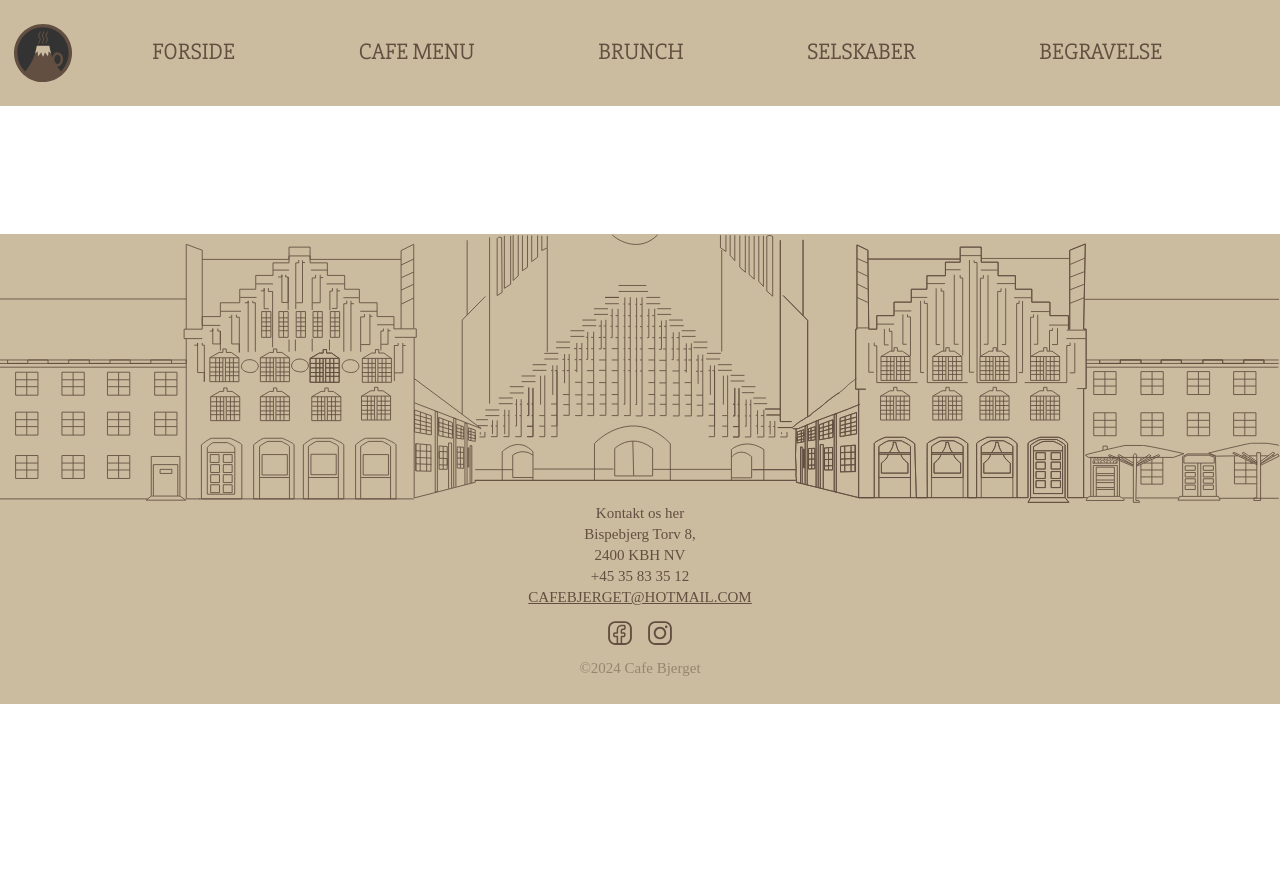
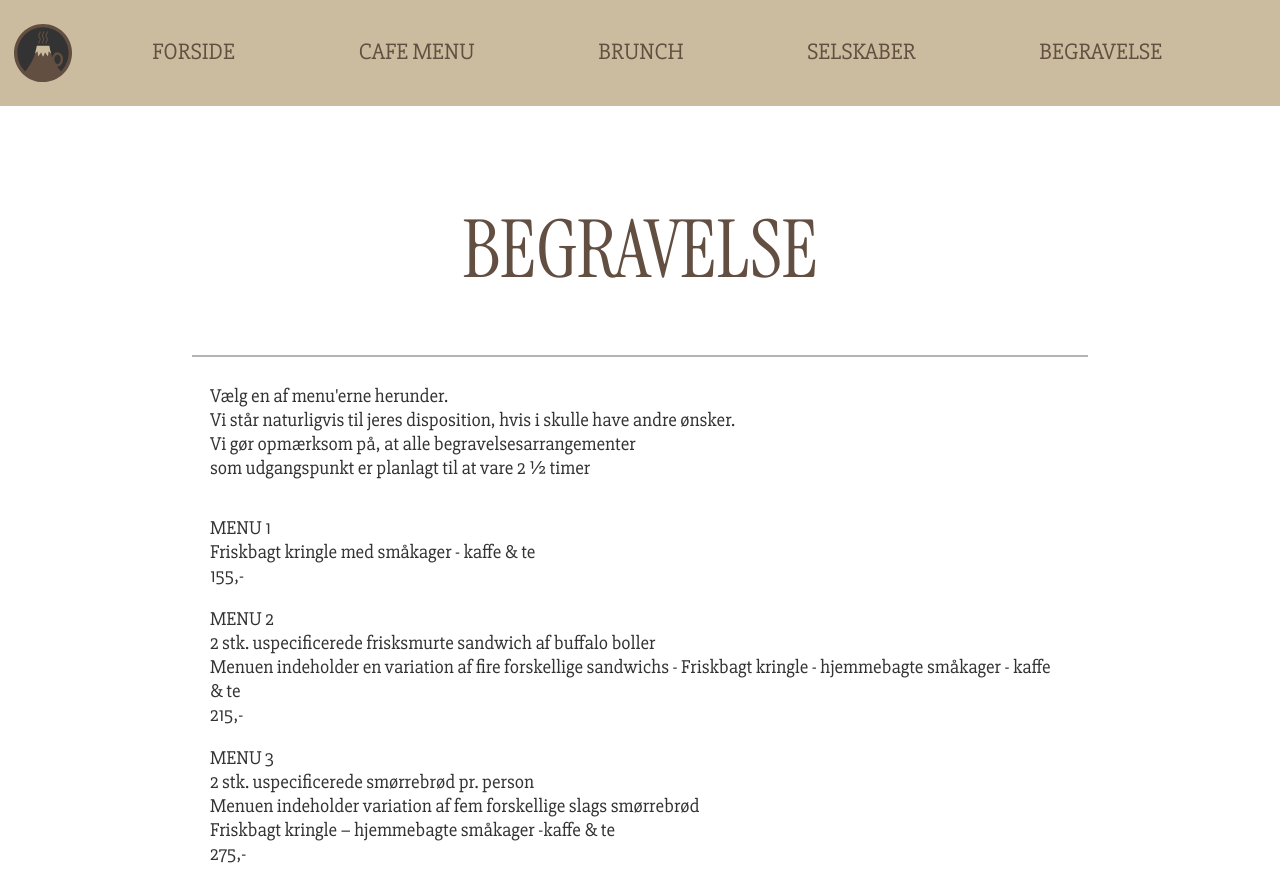
Before and after one commit to stinkjunk/virksomhedssite, a plain HTML site: page begravelse.html in a window 1280 px wide. Shown: the top 869 px of the page. Before the commit the page ends 800 px from the top, so only its background shows below. Drawn offline with Linux system fonts and the light colour scheme; a web font is replaced by a local one.

Commit message:
Begravelse

```diff
--- a/begravelse.html
+++ b/begravelse.html
@@ -44,6 +44,38 @@
         </div>
       </nav>
     </header>
+    <main>
+      <h1>BEGRAVELSE</h1>
+      <div class="splitter"></div>
+      <div class="begravelse_textbox">
+        <p>
+          Vælg en af menu'erne herunder. <br />
+          Vi står naturligvis til jeres disposition, hvis i skulle have andre ønsker. <br />
+          Vi gør opmærksom på, at alle begravelsesarrangementer <br />
+          som udgangspunkt er planlagt til at vare 2 ½ timer
+        </p>
+      </div>
+      <div class="begravelse_menu">
+        <p>
+          MENU 1 <br />
+          Friskbagt kringle med småkager - kaffe & te <br />
+          155,-
+        </p>
+        <p>
+          MENU 2 <br />
+          2 stk. uspecificerede frisksmurte sandwich af buffalo boller <br />
+          Menuen indeholder en variation af fire forskellige sandwichs - Friskbagt kringle - hjemmebagte småkager - kaffe & te <br />
+          215,-
+        </p>
+        <p>
+          MENU 3 <br />
+          2 stk. uspecificerede smørrebrød pr. person <br />
+          Menuen indeholder variation af fem forskellige slags smørrebrød <br />
+          Friskbagt kringle – hjemmebagte småkager -kaffe & te <br />
+          275,-
+        </p>
+      </div>
+    </main>
     <footer>
       <div class="art">
         <img src="imgs/footer_baggrund.svg" alt="Bispebjerg Torv" />
--- a/css/begravelse.css
+++ b/css/begravelse.css
@@ -0,0 +1,20 @@
+h1 {
+  font-size: 2.5rem;
+  text-align: center;
+}
+
+.begravelse_textbox {
+  margin: 2%;
+  margin-top: 3%;
+  margin-bottom: 4%;
+}
+
+.begravelse_menu {
+  margin: 2%;
+}
+
+@media screen and (min-width: 800px) {
+  h1 {
+    font-size: 5rem;
+  }
+}
```
